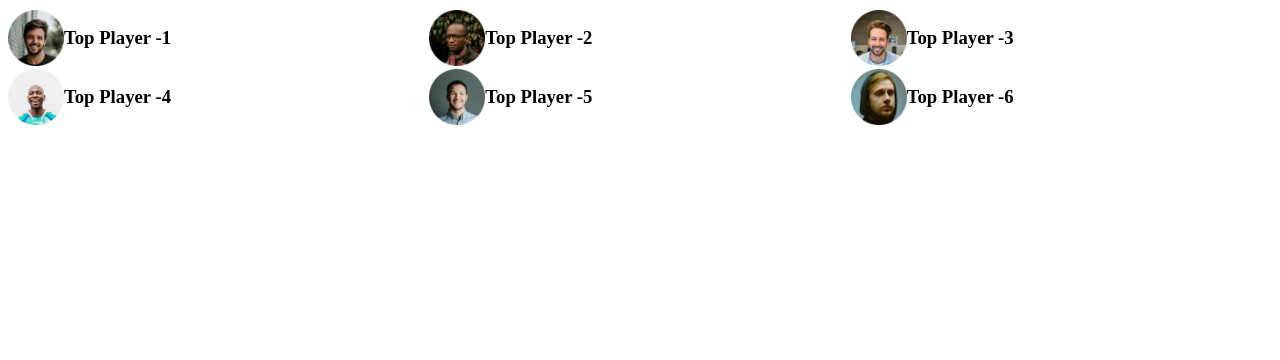
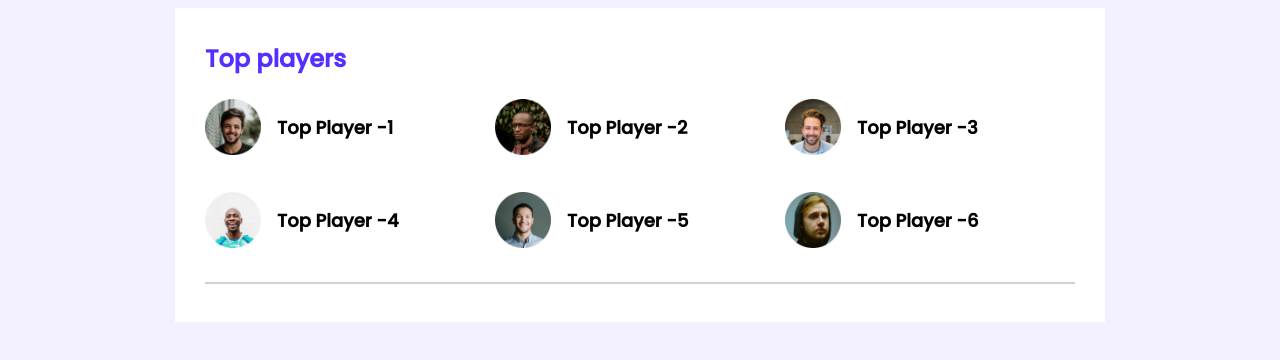
Before and after one commit to Smomi99/leader-board, a plain HTML site: page index.html in a window 1280 px wide. Drawn offline with Linux system fonts and the light colour scheme.

Commit message:
top players update

```diff
--- a/css/styles.css
+++ b/css/styles.css
@@ -1,6 +1,35 @@
+@import url('https://fonts.googleapis.com/css2?family=Poppins:wght@500&display=swap');
+
+body{
+     font-family: 'Poppins', sans-serif;
+     background-color: #F3F1FF;
+}
+main{
+    display: flex;
+    justify-content: center;
+}
+hr{
+    border: 1px solid #D1D1D1;
+
+}
+.container{
+    background-color: #fff;
+    width: 870px;
+    padding: 30px;
+}
+.top-players{
+    margin-bottom: 30px;
+}
+.section-title{
+    color: #562EFF;
+    font-size: 24px;
+    margin-top: 3px;
+}
+
 .players{
     display: grid;
     grid-template-columns: repeat(3,1fr);
+    grid-row-gap: 30px;
 }
 .player{
     display: flex;
@@ -10,3 +39,7 @@
     width: 56px;
     height: 56px;
 }
+.player-name{
+    margin-left: 16px;
+    font-size: 18px;
+}
--- a/index.html
+++ b/index.html
@@ -18,35 +18,37 @@
 
     <!-- top player and blogs -->
     <main>
-        <section>
-            <div class="top-players">
+        <section class="container">
+            <div class="top-players ">
+                <h2 class="section-title">Top players</h2>
                 <div class="players">
                     <div class="player">
                         <img src="images/players/player-1.png" alt="">
-                        <h3>Top Player -1</h3>
+                        <h3 class="player-name">Top Player -1</h3>
                     </div>
                     <div class="player">
                         <img src="images/players/player-2.png" alt="">
-                        <h3>Top Player -2</h3>
+                        <h3 class="player-name">Top Player -2</h3>
                     </div>
                     <div class="player">
                         <img src="images/players/player-3.png" alt="">
-                        <h3>Top Player -3</h3>
+                        <h3 class="player-name">Top Player -3</h3>
                     </div>
                     <div class="player">
                         <img src="images/players/player-4.png" alt="">
-                        <h3>Top Player -4</h3>
+                        <h3 class="player-name">Top Player -4</h3>
                     </div>
                     <div class="player">
                         <img src="images/players/player-5.png" alt="">
-                        <h3>Top Player -5</h3>
+                        <h3 class="player-name">Top Player -5</h3>
                     </div>
                     <div class="player">
                         <img src="images/players/player-6.png" alt="">
-                        <h3>Top Player -6</h3>
+                        <h3 class="player-name">Top Player -6</h3>
                     </div>
                 </div>
             </div>
+            <hr>
         </section>
     </main>
 
```
